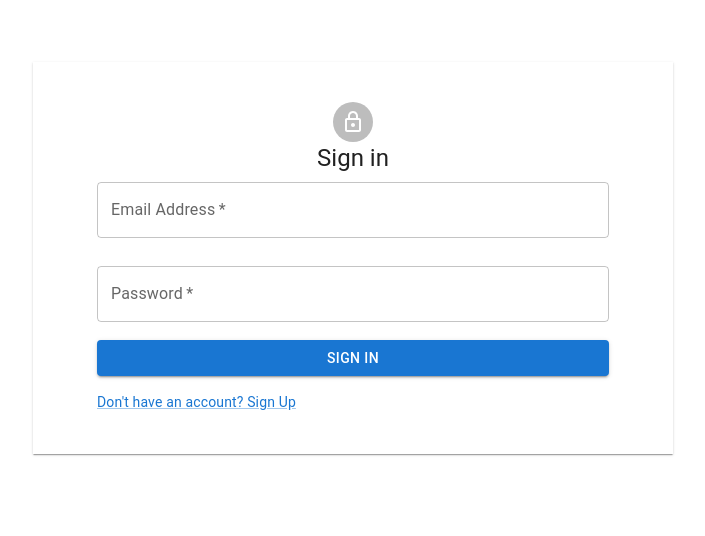
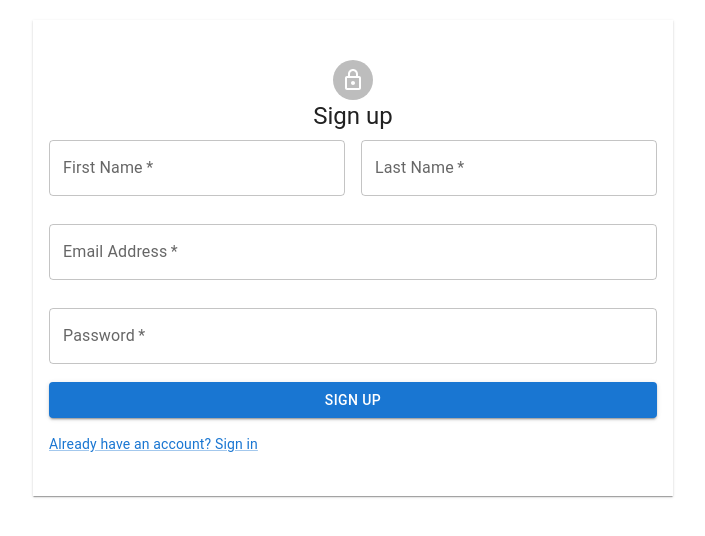
Before and after one commit to OlAndrey/Blogging-app, a React (Create React App) app in the folder client/: page /registration in a window 1280 px wide. Shown: the part 142-678 px from the top of the page, without its empty margins (287-992 px from the left). Built offline with nearby package versions, Linux system fonts and the light colour scheme.

Commit message:
chore(client): initial routing setup

```diff
--- a/client/package.json
+++ b/client/package.json
@@ -13,6 +13,7 @@
     "@testing-library/user-event": "^13.5.0",
     "react": "^18.2.0",
     "react-dom": "^18.2.0",
+    "react-router-dom": "^6.10.0",
     "react-scripts": "5.0.1",
     "web-vitals": "^2.1.4"
   },
--- a/client/src/App.jsx
+++ b/client/src/App.jsx
@@ -1,10 +1,17 @@
 import React from 'react';
+import { BrowserRouter, Route, Routes } from 'react-router-dom';
 import SignIn from './pages/SignIn';
 import SignUp from './pages/SignUp';
 
 function App() {
   return (
-    <SignIn />
+
+    <BrowserRouter>
+      <Routes>
+        <Route path="/registration" element={<SignUp />} />
+        <Route path='/' element={<SignIn />} />
+      </Routes>
+    </BrowserRouter>
   );
 }
 
--- a/client/src/pages/SignIn.jsx
+++ b/client/src/pages/SignIn.jsx
@@ -59,7 +59,7 @@ const SignIn = (props) => {
             />
             <Grid container>
                 <Grid item>
-                    <Link href="#" variant="body2">
+                    <Link href="/registration" variant="body2">
                         {"Don't have an account? Sign Up"}
                     </Link>
                 </Grid>
--- a/client/src/pages/SignUp.jsx
+++ b/client/src/pages/SignUp.jsx
@@ -64,7 +64,7 @@ const SignUp = (props) => {
 
             <Grid container justify="flex-end">
                 <Grid item>
-                    <Link href="#" variant="body2">
+                    <Link href="/" variant="body2">
                         Already have an account? Sign in
                     </Link>
                 </Grid>
```
Also changed, not shown: 1 other file (tests, documents, lock files or other folders).
